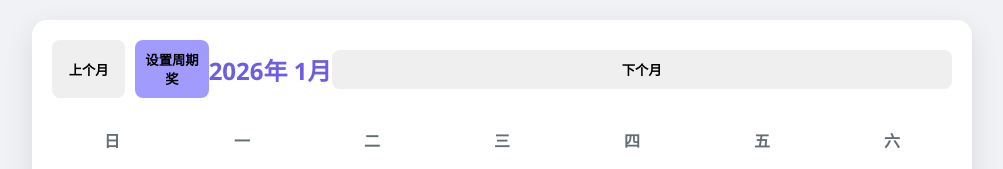
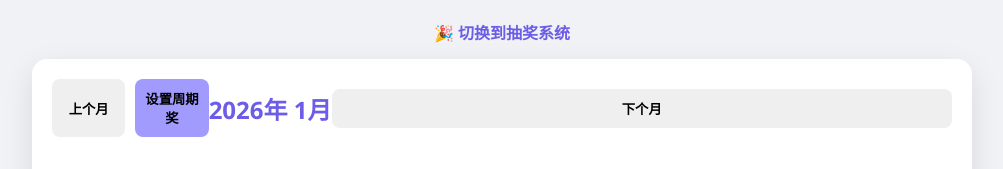
Before and after one commit to liuhongli/calendar, a plain HTML site: page calendar.html in a window 1280 px wide. Shown: the top 169 px of the page, without its empty margins (138-1141 px from the left). Drawn offline with Linux system fonts and the light colour scheme.

Commit message:
页面切换

```diff
--- a/calendar.html
+++ b/calendar.html
@@ -257,6 +257,17 @@
         </style>
     </head>
     <body>
+        <div style="text-align: center; margin-bottom: 15px">
+            <a
+                href="index.html"
+                style="
+                    color: var(--primary-color);
+                    text-decoration: none;
+                    font-weight: bold;
+                "
+                >🎉 切换到抽奖系统</a
+            >
+        </div>
         <div class="container">
             <header>
                 <div style="display: flex; gap: 10px">
@@ -627,8 +638,11 @@
 
             function speak(text) {
                 if ("speechSynthesis" in window) {
+                    // 先取消所有正在排队的语音，防止堵塞
+                    window.speechSynthesis.cancel();
                     const utterance = new SpeechSynthesisUtterance(text);
                     utterance.lang = "en-US";
+                    utterance.rate = 0.9;
                     window.speechSynthesis.speak(utterance);
                 } else {
                     alert("抱歉，您的浏览器不支持语音播放。");
```
Also changed, not shown: index.html (+11 -0 lines).
